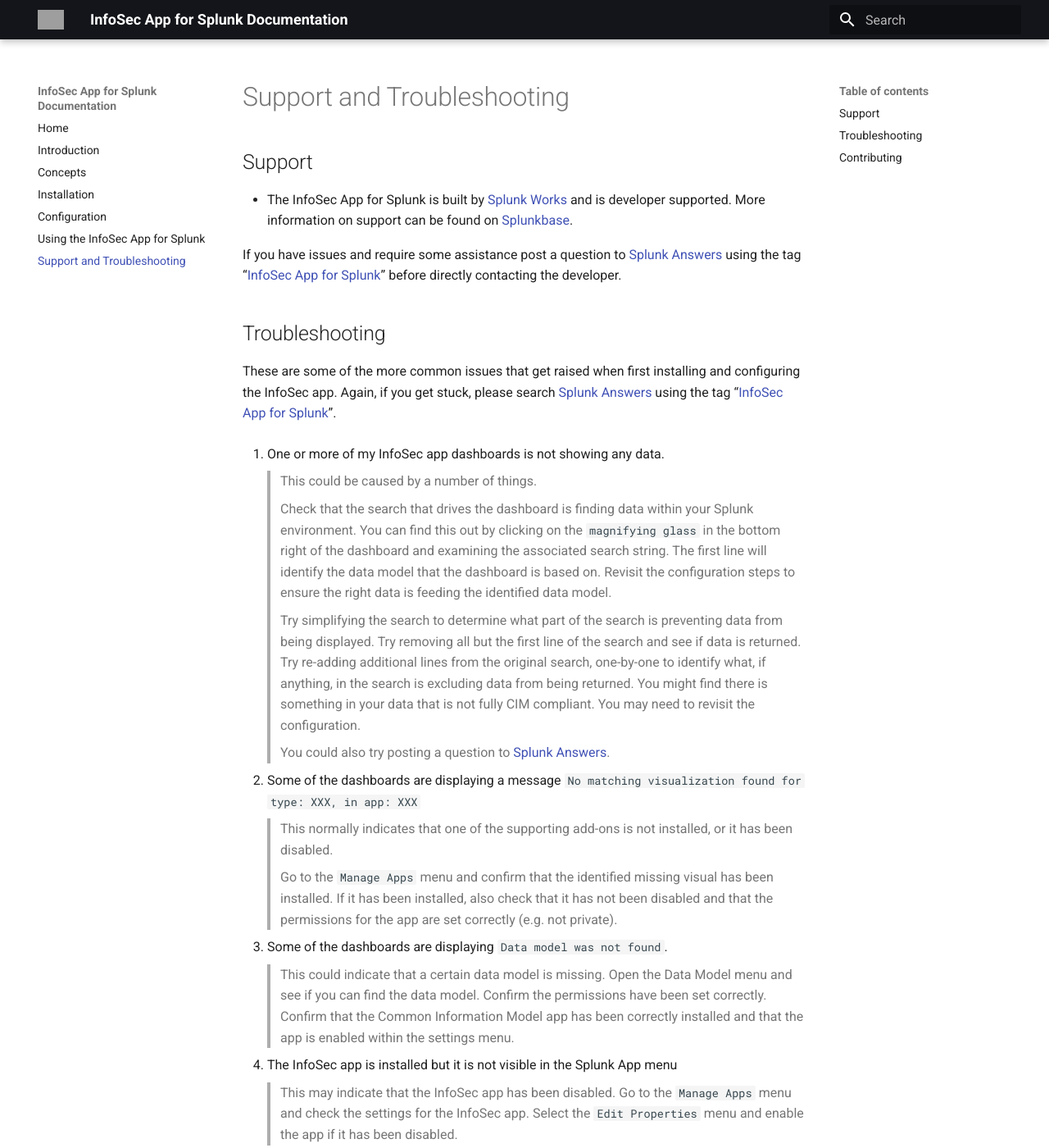
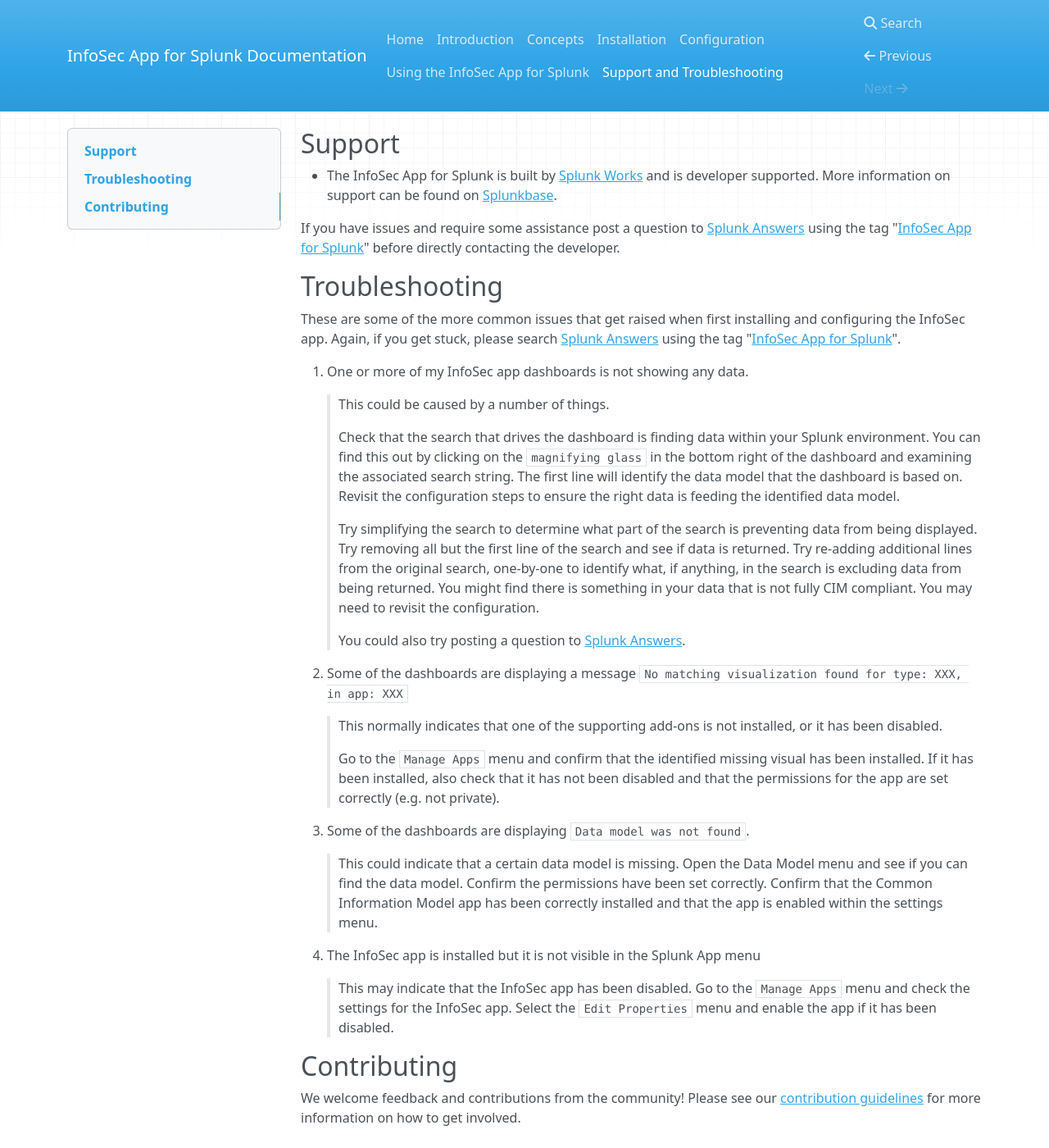
Before and after one commit to philwild/infosecdocs, an MkDocs documentation site: the page built from docs/6 - Support.md, in a window 1280 px wide and 1400 px high. Shown: the whole window at 82% size. Built offline with MkDocs 1.6.1, drawn with Linux system fonts in a browser that asks for light colours; nearby versions of some CDN libraries; some of the changed text lies outside the part shown; grey boxes are pictures that could not be loaded.

Commit message:
Update mkdocs.yml

```diff
--- a/mkdocs.yml
+++ b/mkdocs.yml
@@ -8,19 +8,3 @@ nav:
   - Configuration: "4 - Configuration.md"
   - Using the InfoSec App for Splunk: "5 - UsingInfoSec.md"
   - Support and Troubleshooting: "6 - Support.md"
-
-markdown_extensions:
-  - toc:
-      permalink: True
-  - smarty
-  - fenced_code
-  - sane_lists
-  - codehilite
-
-theme:
-  name: "material"
-  palette:
-    primary: "black"
-    accent: "orange"
-  favicon: "logo.png"
-  logo: "logo.png"
```
